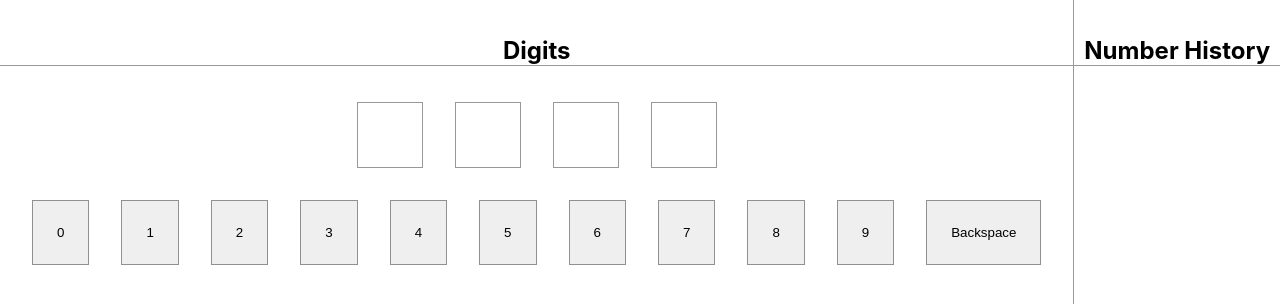
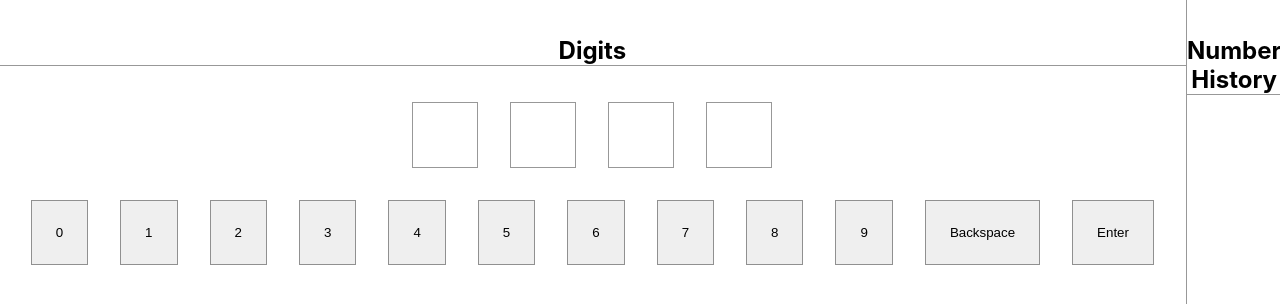
Before and after one commit to pravinbashyal/digits, a React (Create React App) app: page / in a window 1280 px wide. Shown: the top 304 px of the page. Built offline with nearby package versions, Linux system fonts and the light colour scheme.

Commit message:
add enter event

```diff
--- a/src/App.tsx
+++ b/src/App.tsx
@@ -1,11 +1,12 @@
 import React from "react";
 import "./App.css";
-import { useNumber } from "./useNumber";
+import { numberLength, useNumber } from "./useNumber";
 import { NumberDisplaySection } from "./NumberDisplaySection";
 import { NumberInputSection } from "./NumberInputSection";
 import { useKeyboardListeners } from "./useKeyboardListeners";
 import { useNumberLog } from "./useNumberLog";
 import { borderStyle } from "./styles";
+import { NumbersHistory } from "./NumbersHistory";
 
 export const digits = [0, 1, 2, 3, 4, 5, 6, 7, 8, 9].map((num) => String(num));
 
@@ -17,14 +18,19 @@ export default function App() {
     resetNumberAndParams,
   } = useNumber();
 
-  const { updateNumberLogWithLatestNumber, numberLog } =
+  const { updateNumberLogWithLatestNumber, numbersLog } =
     useNumberLog(splittedNumber);
+
+  const onEnterButtonEvent = () => {
+    if (splittedNumber.includes("")) return;
+    updateNumberLogWithLatestNumber();
+    resetNumberAndParams();
+  };
 
   useKeyboardListeners({
     addDigitToNumber,
     removeDigitFromNumber,
-    updateNumberLogWithLatestNumber,
-    resetNumberAndParams,
+    onPressEnter: onEnterButtonEvent,
   });
 
   return (
@@ -61,35 +67,10 @@ export default function App() {
         <NumberInputSection
           addDigitToNumber={addDigitToNumber}
           removeDigitFromNumber={removeDigitFromNumber}
+          onClickEnter={onEnterButtonEvent}
         ></NumberInputSection>
       </main>
-      <aside
-        style={{
-          padding: "1rem",
-          borderLeft: borderStyle,
-          height: "100%",
-          flex: "2",
-        }}
-      >
-        <h2
-          style={{
-            borderBottom: borderStyle,
-            marginLeft: "-1rem",
-            marginRight: "-1rem",
-          }}
-        >
-          Number History
-        </h2>
-        <section>
-          {numberLog.map((aNumber, index) => (
-            <ul>
-              <li key={index}>
-                <p>{aNumber}</p>
-              </li>
-            </ul>
-          ))}
-        </section>
-      </aside>
+      <NumbersHistory numbersLog={numbersLog}></NumbersHistory>
     </section>
   );
 }
--- a/src/NumberInputSection.tsx
+++ b/src/NumberInputSection.tsx
@@ -6,9 +6,11 @@ export const NumberInputSection = memo(
   ({
     addDigitToNumber,
     removeDigitFromNumber,
+    onClickEnter,
   }: {
     addDigitToNumber: (num: string) => void;
     removeDigitFromNumber: () => void;
+    onClickEnter: () => void;
   }) => (
     <section
       style={{
@@ -26,8 +28,9 @@ export const NumberInputSection = memo(
       ))}
       <ADigitInput
         digit="Backspace"
-        onClick={() => removeDigitFromNumber()}
+        onClick={removeDigitFromNumber}
       ></ADigitInput>
+      <ADigitInput digit="Enter" onClick={onClickEnter}></ADigitInput>
     </section>
   )
 );
--- /dev/null
+++ b/src/NumbersHistory.tsx
@@ -0,0 +1,36 @@
+import React from "react";
+import { borderStyle } from "./styles";
+
+export const NumbersHistory = ({
+  numbersLog,
+}: {
+  numbersLog: string[];
+}) => (
+  <aside
+    style={{
+      padding: "1rem",
+      borderLeft: borderStyle,
+      height: "100%",
+      flex: "2",
+    }}
+  >
+    <h2
+      style={{
+        borderBottom: borderStyle,
+        marginLeft: "-1rem",
+        marginRight: "-1rem",
+      }}
+    >
+      Number History
+    </h2>
+    <section>
+      {numbersLog.map((aNumber, index) => (
+        <ul>
+          <li key={index}>
+            <p>{aNumber}</p>
+          </li>
+        </ul>
+      ))}
+    </section>
+  </aside>
+);
--- a/src/useKeyboardListeners.tsx
+++ b/src/useKeyboardListeners.tsx
@@ -4,13 +4,11 @@ import { digits } from "./App";
 export const useKeyboardListeners = ({
   addDigitToNumber,
   removeDigitFromNumber,
-  updateNumberLogWithLatestNumber,
-  resetNumberAndParams,
+  onPressEnter,
 }: {
   addDigitToNumber: (num: string) => void;
   removeDigitFromNumber: () => void;
-  updateNumberLogWithLatestNumber: () => void;
-  resetNumberAndParams: () => void;
+  onPressEnter: () => void;
 }) => {
   useEffect(() => {
     const onKeyDown = (e: KeyboardEvent) => {
@@ -22,8 +20,7 @@ export const useKeyboardListeners = ({
       }
       switch (e.key) {
         case "Enter":
-          updateNumberLogWithLatestNumber();
-          resetNumberAndParams();
+          onPressEnter();
           break;
         case "Backspace":
           removeDigitFromNumber();
@@ -36,9 +33,5 @@ export const useKeyboardListeners = ({
 
     document.addEventListener("keydown", onKeyDown);
     return () => document.removeEventListener("keydown", onKeyDown);
-  }, [
-    addDigitToNumber,
-    removeDigitFromNumber,
-    updateNumberLogWithLatestNumber,
-  ]);
+  }, [addDigitToNumber, removeDigitFromNumber, onPressEnter]);
 };
--- a/src/useNumberLog.tsx
+++ b/src/useNumberLog.tsx
@@ -2,10 +2,10 @@ import { useState } from "react";
 import { ANumber } from "./useNumber";
 
 export function useNumberLog(splittedNumber: ANumber) {
-  const [numberLog, setNumberLog] = useState<string[]>([]);
+  const [numbersLog, setNumbersLog] = useState<string[]>([]);
 
   const updateNumberLogWithLatestNumber = () => {
-    setNumberLog((prev) => [...prev, splittedNumber.join("")]);
+    setNumbersLog((prev) => [...prev, splittedNumber.join("")]);
   };
-  return { numberLog, updateNumberLogWithLatestNumber };
+  return { numbersLog, updateNumberLogWithLatestNumber };
 }
```
